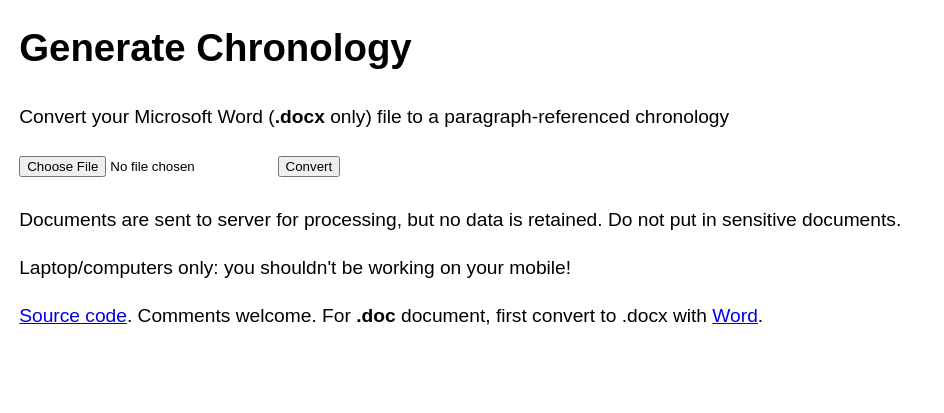
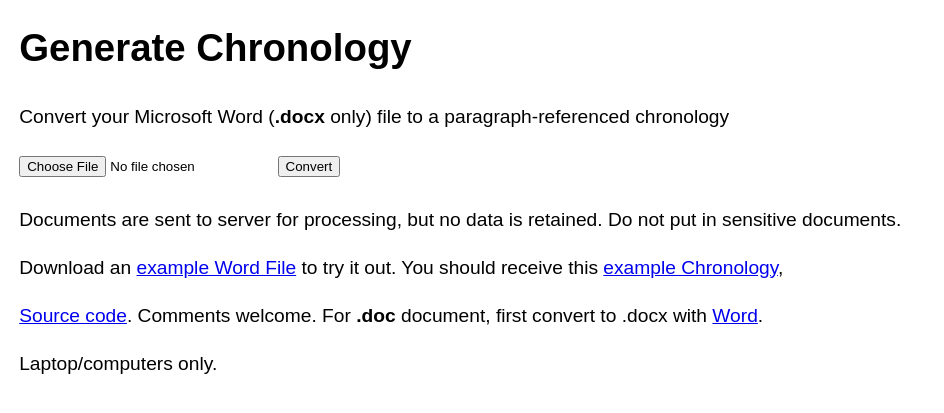
Before and after one commit to 3willows/Generate-chronology, a Flask app: page / in a window 1280 px wide. Shown: the top 413 px of the page, without its empty margins (0-944 px from the left). Run offline with Flask 3, Linux system fonts and the light colour scheme.

Commit message:
Add examples

```diff
--- a/app.py
+++ b/app.py
@@ -9,7 +9,7 @@ app = Flask(__name__)
 def main():
     return render_template("index.html")
 
-@app.route('/success', methods = ['POST'])
+@app.route('/convert', methods = ['POST'])
 
 def success():
     if request.method == 'POST':
@@ -41,5 +41,10 @@ def success():
 
         return send_file(output_file, download_name='draft-chronology.docx', as_attachment=True)
 
+@app.route('/word-example')
+def example():
+    return send_file('static/example.docx',
+    download_name='example.docx',  as_attachment=True)
+
 if __name__ == '__main__':
     app.run(debug=True)
--- a/templates/index.html
+++ b/templates/index.html
@@ -10,18 +10,23 @@
 <body>
     <h1>Generate Chronology</h1>
     <p>Convert your Microsoft Word (<b>.docx</b> only) file to a paragraph-referenced chronology</p>
-    <form action="/success" method="post" enctype="multipart/form-data">
+    <form action="/convert" method="post" enctype="multipart/form-data">
         <input title="Choose File" type="file" name="file" />
         <input type="submit" value="Convert">
     </form>
     <p> Documents are sent to server for processing, but no data is retained. Do not put in sensitive documents.
     </p>
+    <p>
+        Download an
+        <a href="/word-example"> example Word File</a> to try it out.  You should receive this  <a href="/wordExample"> example Chronology</a>,
+    </p>
 
-    <p>Laptop/computers only: you shouldn't be working on your mobile!</p>
     <p>
         <a href="https://github.com/3willows/Generate-chronology-alpha" target="no_opener no_referer"> Source code</a>.
-        Comments welcome.  For <b>.doc</b> document, first convert to .docx with <a href="https://www.youtube.com/watch?v=q4QOMUn8amc" target="no_opener no_referer">Word</a>.
+        Comments welcome. For <b>.doc</b> document, first convert to .docx with <a
+            href="https://www.youtube.com/watch?v=q4QOMUn8amc" target="no_opener no_referer">Word</a>.
     </p>
+    <p>Laptop/computers only.</p>
 </body>
 
 </html>
```
Also changed, not shown: 1 other file.
